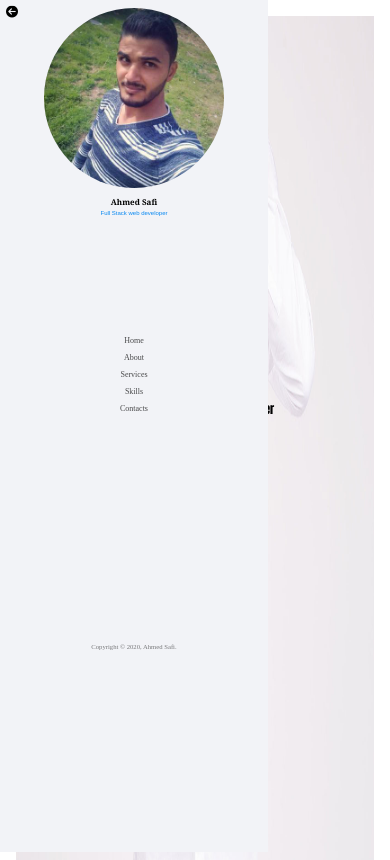
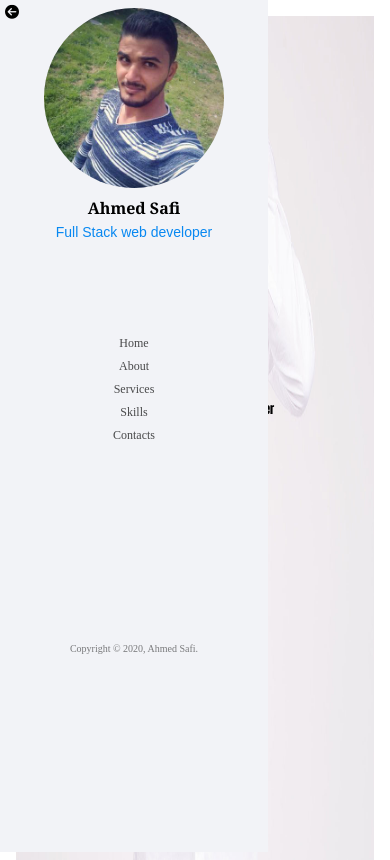
Before and after one commit to GSG-G8/AhmedSafi-portfolio, a plain HTML site: page index.html in a window 390 px wide. Drawn offline with nearby package versions, Linux system fonts and the light colour scheme.

Commit message:
bug fixed relates #19

```diff
--- a/resources/css/style.css
+++ b/resources/css/style.css
@@ -281,14 +281,14 @@ html {
     text-align: center;
   }
   .aside__main-heading__heading {
-    font-size: 1rem;
+    font-size: 1.5rem;
     font-weight: bolder;
     font-family: Georgia, "Times New Roman", Times, serif;
     line-height: 1.6em;
     padding-top: 1rem;
   }
   .aside__main-heading__sub-heading {
-    font-size: 0.75rem;
+    font-size: 1.25rem;
     font-family: Arial, Helvetica, sans-serif;
     line-height: 1.6em;
     padding-top: 0.5rem;
@@ -499,6 +499,7 @@ html {
     left: 1rem;
     text-decoration: none;
     z-index: 3;
+    transform: scale(1.75);
   }
   .aside {
     position: fixed;
@@ -526,14 +527,14 @@ html {
     text-align: center;
   }
   .aside__main-heading__heading {
-    font-size: 1rem;
+    font-size: 2rem;
     font-weight: bolder;
     font-family: Georgia, "Times New Roman", Times, serif;
     line-height: 1.6em;
     padding-top: 1rem;
   }
   .aside__main-heading__sub-heading {
-    font-size: 0.75rem;
+    font-size: 1.75rem;
     font-family: Arial, Helvetica, sans-serif;
     line-height: 1.6em;
     padding-top: 0.5rem;
@@ -553,6 +554,7 @@ html {
   .list-item {
     padding: 0.5rem 0;
     color: rgba(0, 0, 0, 0.7);
+    font-size: 1.5rem;
   }
   .list-item:hover {
     color: black;
@@ -561,6 +563,7 @@ html {
     font-size: smaller;
     color: rgba(0, 0, 0, 0.5);
     text-align: center;
+    font-size: 1.25rem;
   }
   .main {
     height: 100%;
@@ -740,4 +743,7 @@ html {
   .main__skills__heading-1 {
     font-size: 1.25rem;
   }
+  .main__skills__heading-2 {
+    margin-top: 0.5rem;
+  }
 }
```
